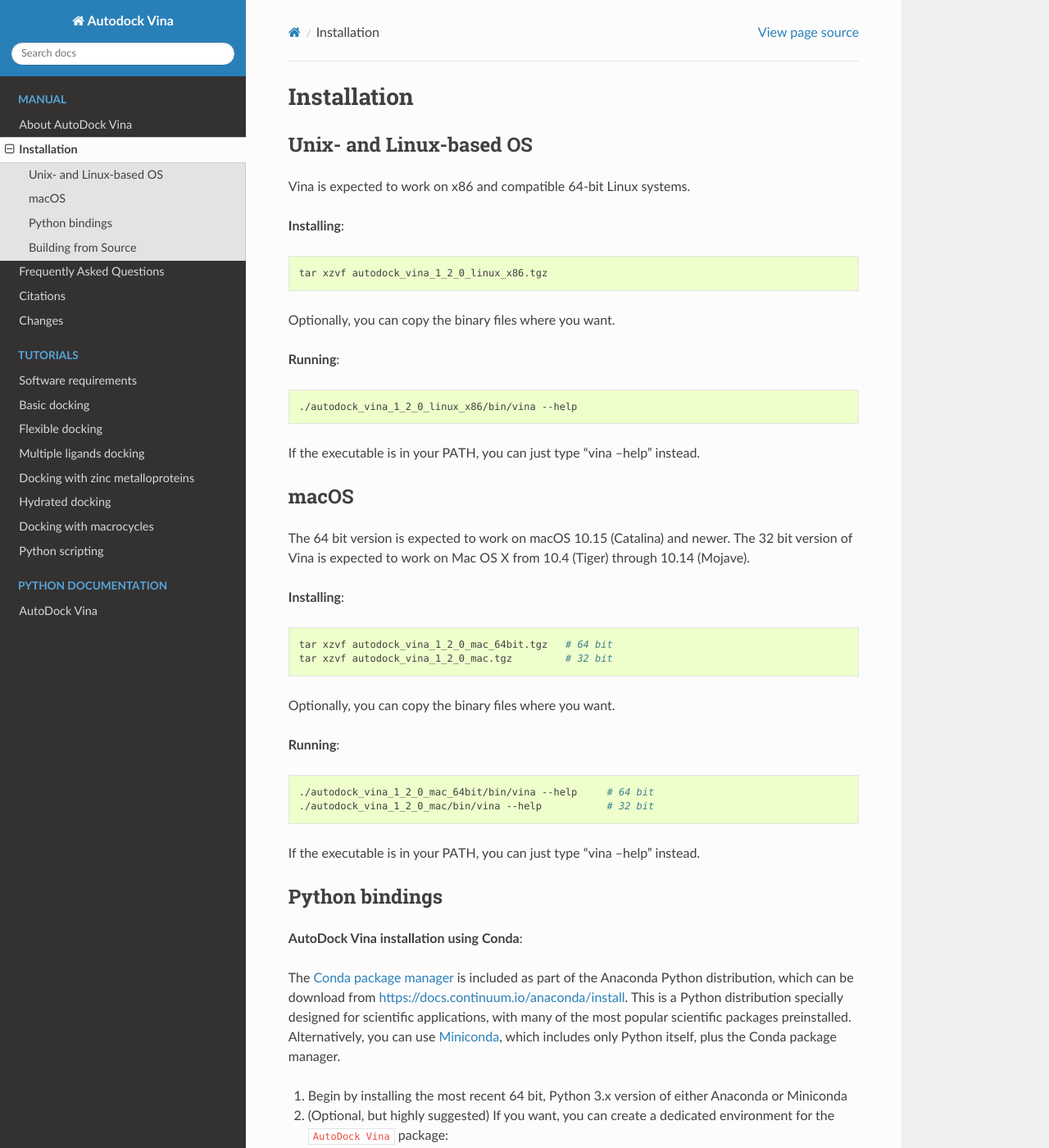
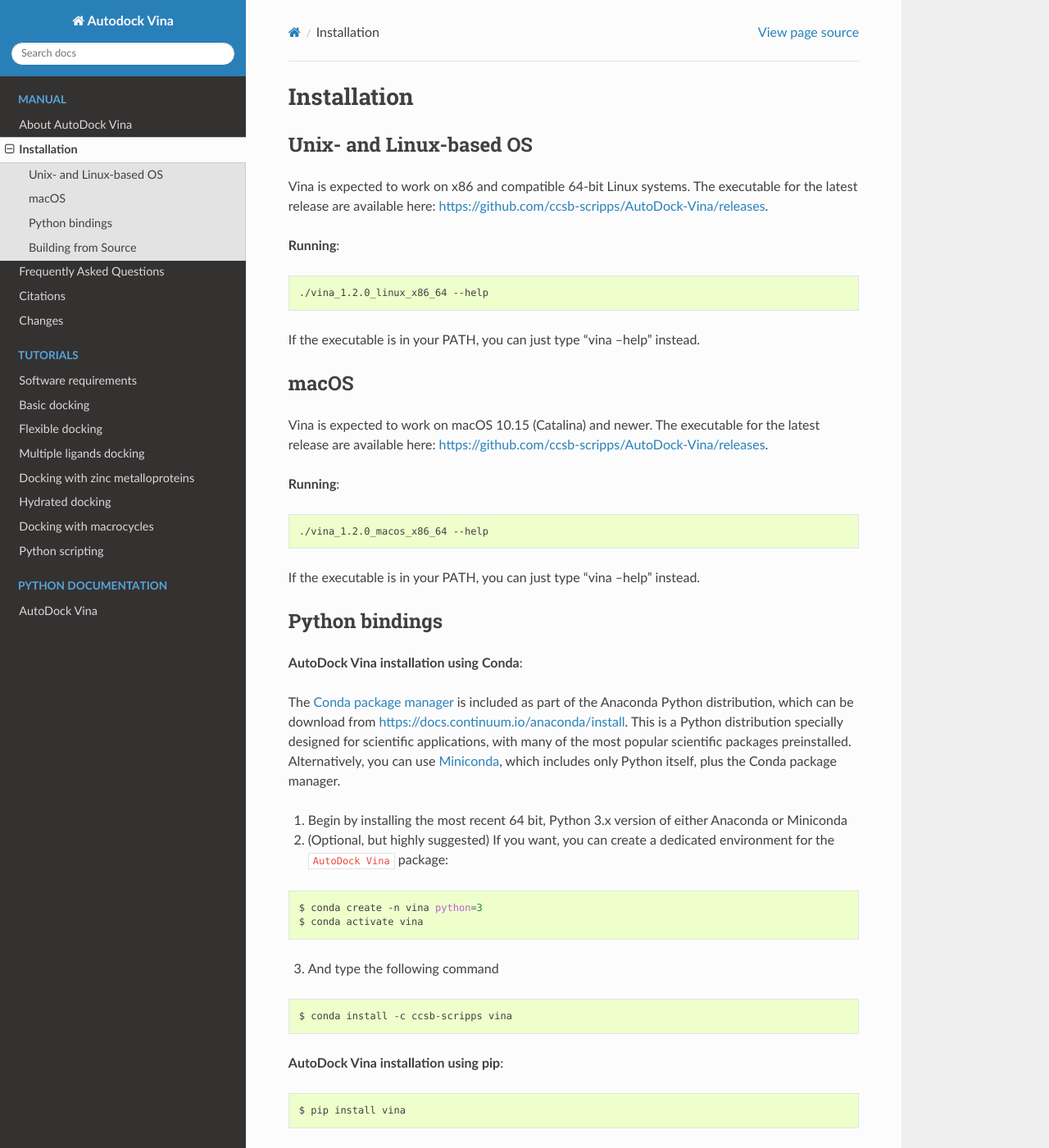
Before and after one commit to ccsb-scripps/AutoDock-Vina, a Sphinx documentation site: the page built from docs/source/installation.rst, in a window 1280 px wide and 1400 px high. Shown: the whole window at 82% size. Built offline with Sphinx 7.4.7 and the Read the Docs theme 2.0.0, drawn with Linux system fonts in a browser that asks for light colours.

Commit message:
Changed installation instructions

```diff
--- a/docs/source/installation.rst
+++ b/docs/source/installation.rst
@@ -6,44 +6,26 @@
 Unix- and Linux-based OS
 ------------------------
 
-Vina is expected to work on x86 and compatible 64-bit Linux systems.
-
-**Installing**:
-
-.. code-block:: bash
-
-    tar xzvf autodock_vina_1_2_0_linux_x86.tgz
-
-Optionally, you can copy the binary files where you want.
+Vina is expected to work on x86 and compatible 64-bit Linux systems. The executable for the latest release are available here: `https://github.com/ccsb-scripps/AutoDock-Vina/releases <https://github.com/ccsb-scripps/AutoDock-Vina/releases>`_.
 
 **Running**:
 
 .. code-block:: bash
 
-    ./autodock_vina_1_2_0_linux_x86/bin/vina --help
+    ./vina_1.2.0_linux_x86_64 --help
 
 If the executable is in your PATH, you can just type "vina --help" instead.
 
 macOS
 ------
 
-The 64 bit version is expected to work on macOS 10.15 (Catalina) and newer. The 32 bit version of Vina is expected to work on Mac OS X from 10.4 (Tiger) through 10.14 (Mojave).
-
-**Installing**:
-
-.. code-block:: bash
-
-    tar xzvf autodock_vina_1_2_0_mac_64bit.tgz   # 64 bit
-    tar xzvf autodock_vina_1_2_0_mac.tgz         # 32 bit
-
-Optionally, you can copy the binary files where you want.
+Vina is expected to work on macOS 10.15 (Catalina) and newer. The executable for the latest release are available here: `https://github.com/ccsb-scripps/AutoDock-Vina/releases <https://github.com/ccsb-scripps/AutoDock-Vina/releases>`_.
 
 **Running**:
 
 .. code-block:: bash
 
-    ./autodock_vina_1_2_0_mac_64bit/bin/vina --help     # 64 bit
-    ./autodock_vina_1_2_0_mac/bin/vina --help           # 32 bit
+    ./vina_1.2.0_macos_x86_64 --help
 
 If the executable is in your PATH, you can just type "vina --help" instead.
 
```
